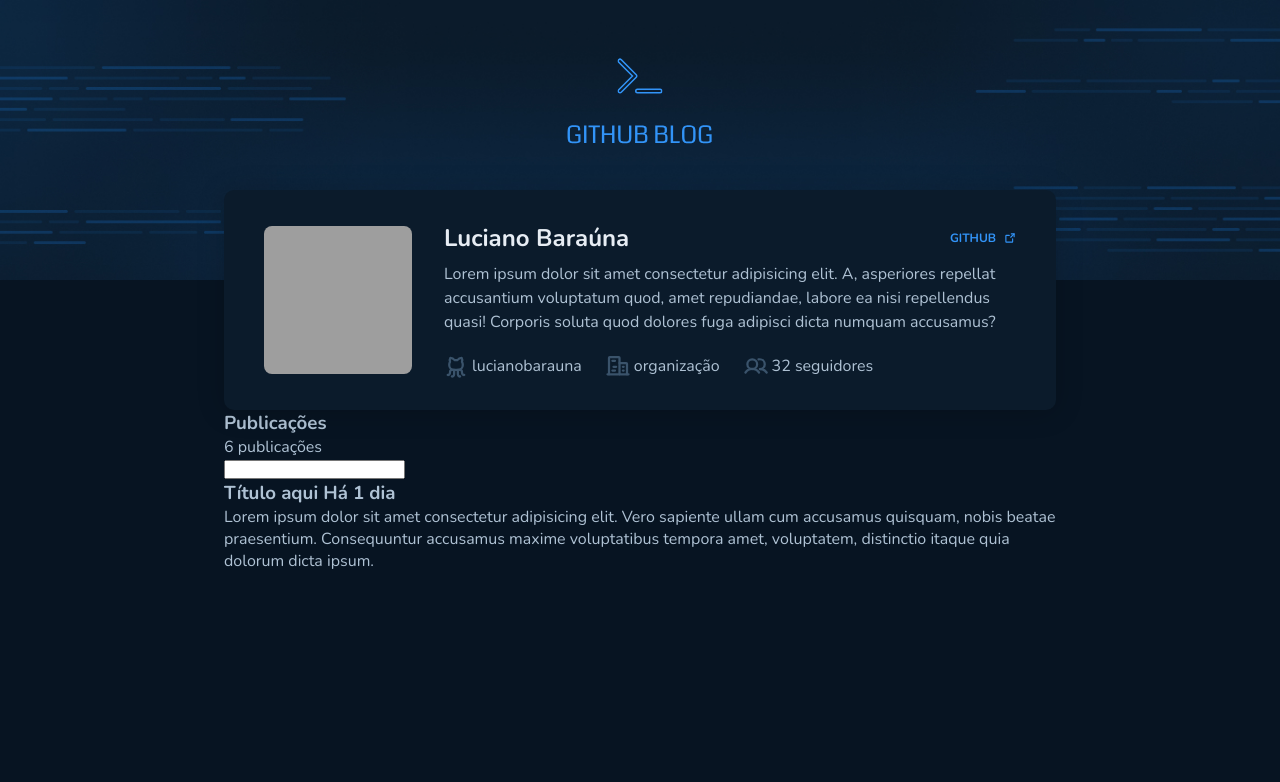
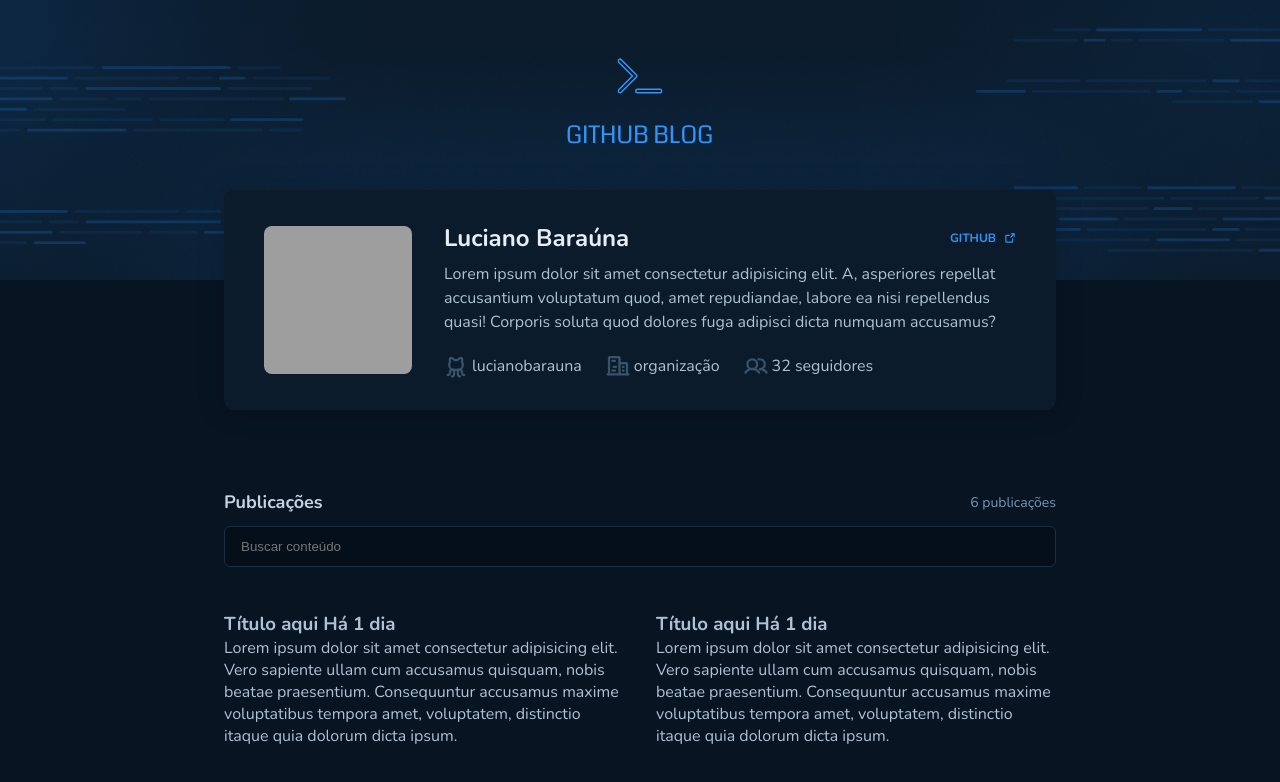
Before and after one commit to lucianoBaraunaLabs/rckst-ig-githblog, a React (Vite) app: page / in a window 1280 px wide. Shown: the top 782 px of the page. Built offline with nearby package versions, Linux system fonts and the light colour scheme; grey boxes are pictures that could not be loaded.

Commit message:
feat(Home): implemented layout

```diff
--- a/src/layouts/DefaultLayout/styles.ts
+++ b/src/layouts/DefaultLayout/styles.ts
@@ -3,7 +3,7 @@
 export const Content = styled.main`
   ${({ theme }) => css`
     max-width: 832px;
-    padding: 0 ${theme.spacing[4]} ${theme.spacing[4]};
+    padding: 0 ${theme.spacing[4]} ${theme.spacing[14]};
     margin: 0 auto;
   `}
 `
--- a/src/pages/Home/index.tsx
+++ b/src/pages/Home/index.tsx
@@ -1,16 +1,17 @@
+import * as S from './styles'
+
 export function Home() {
   return (
     <>
-      <div>
-        <section>
-          <header>
-            <h3>Publicações</h3>
-            <p>6 publicações</p>
-          </header>
+      <S.Wrapper>
+        <S.Header>
+          <S.HeaderTitle>Publicações</S.HeaderTitle>
+          <S.NumberPublications>6 publicações</S.NumberPublications>
+        </S.Header>
         <form action="">
-            <input type="search" />
+          <S.InputSearch type="search" placeholder="Buscar conteúdo" />
         </form>
-          <div>
+        <S.Content>
           <article>
             <header>
               <h3>
@@ -24,9 +25,21 @@
               voluptatem, distinctio itaque quia dolorum dicta ipsum.
             </p>
           </article>
-          </div>
-        </section>
-      </div>
+          <article>
+            <header>
+              <h3>
+                Título aqui <time>Há 1 dia</time>
+              </h3>
+            </header>
+            <p>
+              Lorem ipsum dolor sit amet consectetur adipisicing elit. Vero
+              sapiente ullam cum accusamus quisquam, nobis beatae praesentium.
+              Consequuntur accusamus maxime voluptatibus tempora amet,
+              voluptatem, distinctio itaque quia dolorum dicta ipsum.
+            </p>
+          </article>
+        </S.Content>
+      </S.Wrapper>
     </>
   )
 }
--- /dev/null
+++ b/src/pages/Home/styles.ts
@@ -0,0 +1,58 @@
+import styled, { css } from 'styled-components'
+
+export const Wrapper = styled.section`
+  ${({ theme }) => css`
+    padding-top: ${theme.spacing[20]};
+  `}
+`
+
+export const Header = styled.header`
+  ${({ theme }) => css`
+    display: flex;
+    justify-content: space-between;
+    align-items: center;
+    margin-bottom: ${theme.spacing[3]};
+  `}
+`
+export const HeaderTitle = styled.h3`
+  ${({ theme }) => css`
+    color: ${theme.palette['base-subtitle']};
+    font-size: ${theme.fontSize[18]};
+    font-weight: ${theme.fontWeight.bold};
+  `}
+`
+export const NumberPublications = styled.p`
+  ${({ theme }) => css`
+    color: ${theme.palette['base-span']};
+    font-size: ${theme.fontSize[14]};
+  `}
+`
+export const InputSearch = styled.input`
+  ${({ theme }) => css`
+    display: block;
+    width: 100%;
+    border: solid 1px ${theme.palette['base-border']};
+    border-radius: ${theme.borderRadius['1.5']};
+    background-color: ${theme.palette['base-input']};
+    padding: ${theme.spacing[3]} ${theme.spacing[4]};
+    color: ${theme.palette['base-label']};
+
+    &:focus {
+      color: ${theme.palette['base-text']};
+      outline: solid 1px ${theme.palette.blue};
+    }
+  `}
+`
+export const Content = styled.div`
+  ${({ theme }) => css`
+    padding-top: ${theme.spacing[11]};
+    display: flex;
+    flex-direction: column;
+    gap: ${theme.spacing[8]};
+
+    @media (min-width: 768px) {
+      display: grid;
+      grid-template-columns: repeat(2, 1fr);
+    }
+  `}
+`
```
Lines whose indentation alone changed are shown as unchanged.
